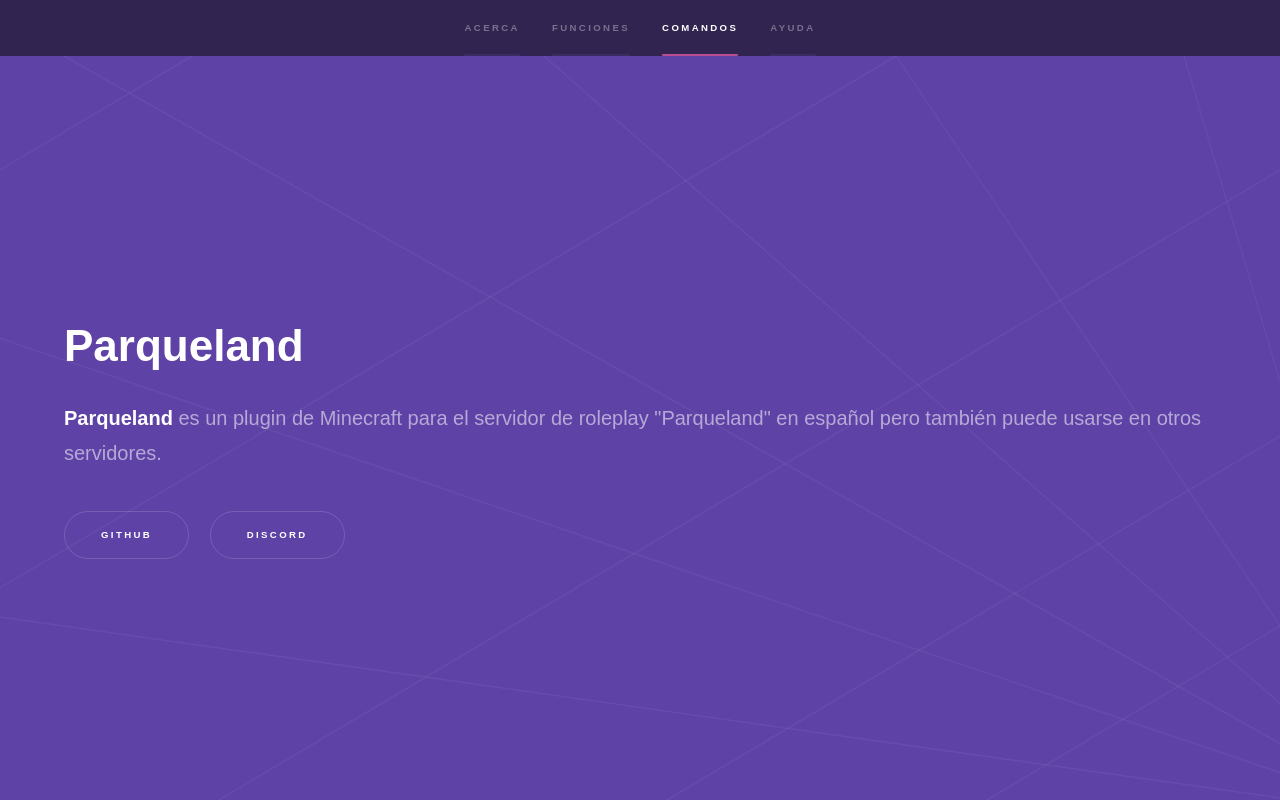
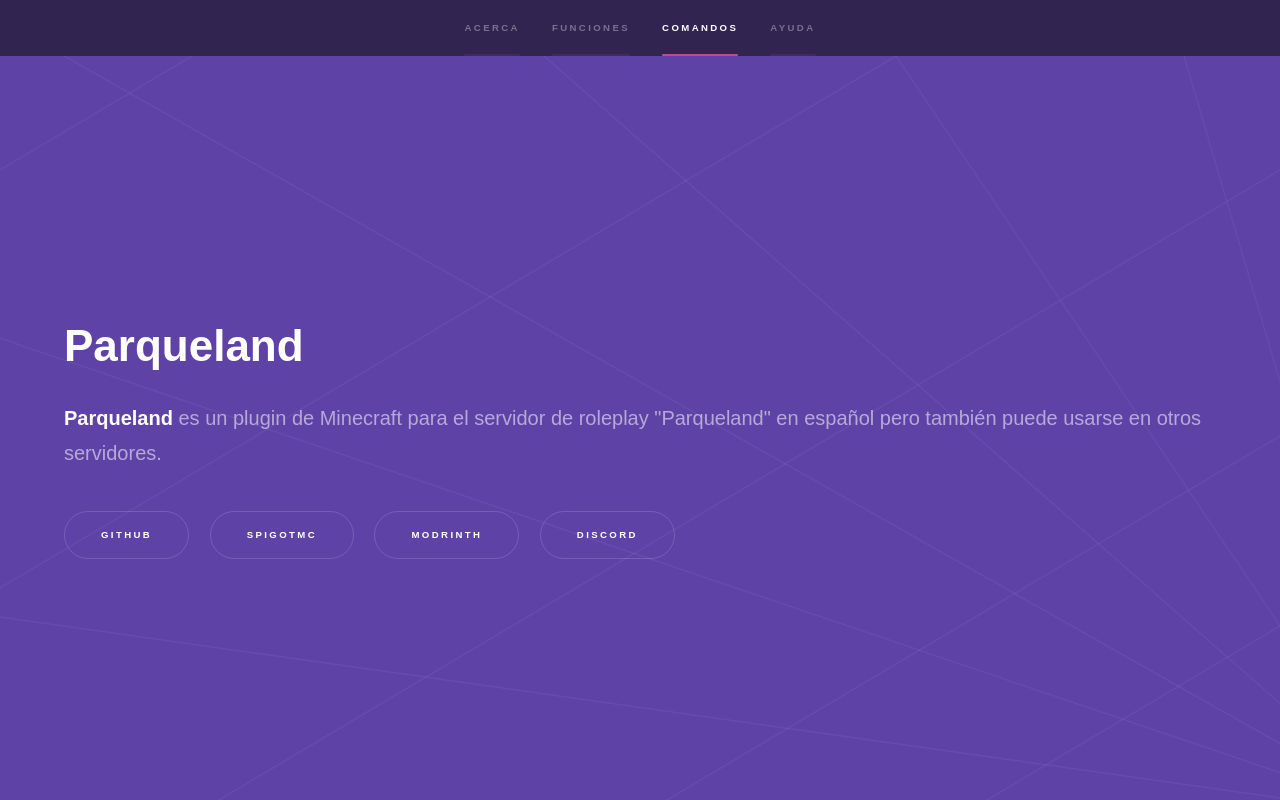
Before and after one commit to Alex22sv/ParquelandPlugin-Website, a plain HTML site: page index.html in a window 1280 px wide. Shown: the top 800 px of the page. Drawn offline with Linux system fonts and the light colour scheme.

Commit message:
Add SpigotMC and  Modrinth links

```diff
--- a/index.html
+++ b/index.html
@@ -44,6 +44,8 @@
 					también puede usarse en otros servidores.</p>
 				<ul class="actions">
 					<li><a href="https://github.com/Alex22sv/Parqueland-Plugin" class="button scrolly">GitHub</a></li>
+					<li><a href="https://www.spigotmc.org/resources/parqueland.105740/"class="button scrolly">SpigotMC</a></li>
+					<li><a href="https://modrinth.com/plugin/parqueland" class="button scrolly">Modrinth</a></li>
 					<li><a href="https://discord.gg/7VPhYTVh55" class="button scrolly">Discord</a></li>
 				</ul>
 
```
